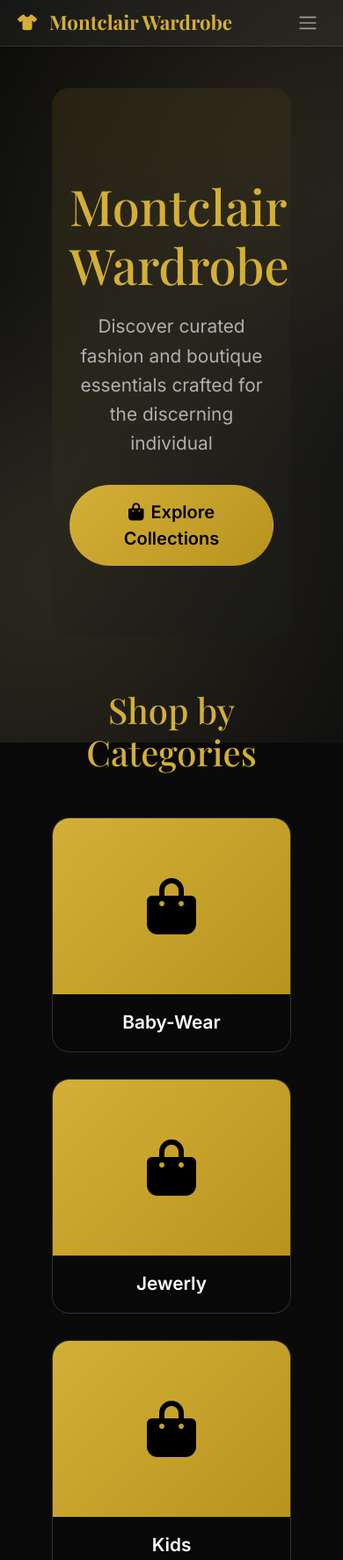
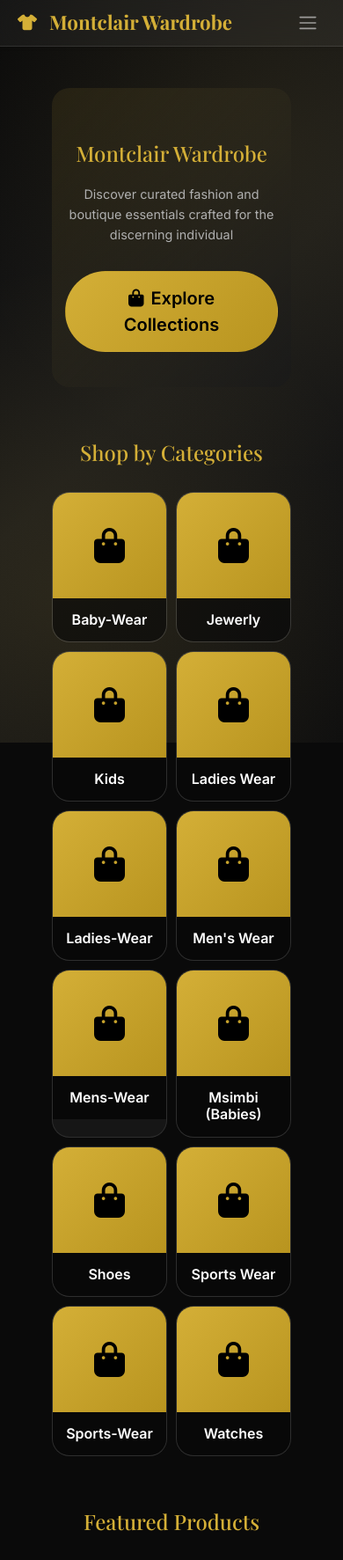
Before and after one commit to chizyu13/monticlairs-wardrobe, a Django app: page / in a window 390 px wide. Shown: the top 1773 px of the page at 88% size. Run offline with Django 5.2, Linux system fonts and the light colour scheme; data comes from the database, SQL or seed files in the repository; some libraries are stand-ins or nearby versions.

Commit message:
Add comprehensive mobile responsive styles

```diff
--- a/home/templates/home/index.html
+++ b/home/templates/home/index.html
@@ -177,6 +177,76 @@
         display: grid;
         align-items: stretch;
     }
+
+    /* Mobile Responsive Styles */
+    @media (max-width: 768px) {
+        .hero-section {
+            padding: 60px 15px 40px;
+        }
+        .hero-title {
+            font-size: 2rem;
+        }
+        .hero-subtitle {
+            font-size: 1rem;
+        }
+        .section-title {
+            font-size: 1.8rem;
+            margin-bottom: 30px;
+        }
+        .categories-grid {
+            grid-template-columns: repeat(auto-fit, minmax(150px, 1fr));
+            gap: 15px;
+        }
+        .category-image-container {
+            height: 150px;
+        }
+        .category-info {
+            padding: 15px;
+        }
+        .category-name {
+            font-size: 1rem;
+        }
+        .products-grid-5 {
+            gap: 15px;
+        }
+        .product-card .card-img-top {
+            height: 180px;
+        }
+        .product-card .card-body {
+            padding: 15px;
+        }
+        .product-card .card-title {
+            font-size: 1rem;
+        }
+        .product-card .card-text {
+            font-size: 0.85rem;
+        }
+    }
+
+    @media (max-width: 480px) {
+        .hero-title {
+            font-size: 1.5rem;
+        }
+        .hero-subtitle {
+            font-size: 0.9rem;
+        }
+        .section-title {
+            font-size: 1.5rem;
+        }
+        .categories-grid {
+            grid-template-columns: repeat(2, 1fr);
+            gap: 10px;
+        }
+        .category-image-container {
+            height: 120px;
+        }
+        .category-icon-fallback {
+            font-size: 2.5rem;
+        }
+        .product-card .card-img-top {
+            height: 150px;
+        }
+    }
 </style>
 
 <!-- Hero Section -->
```
